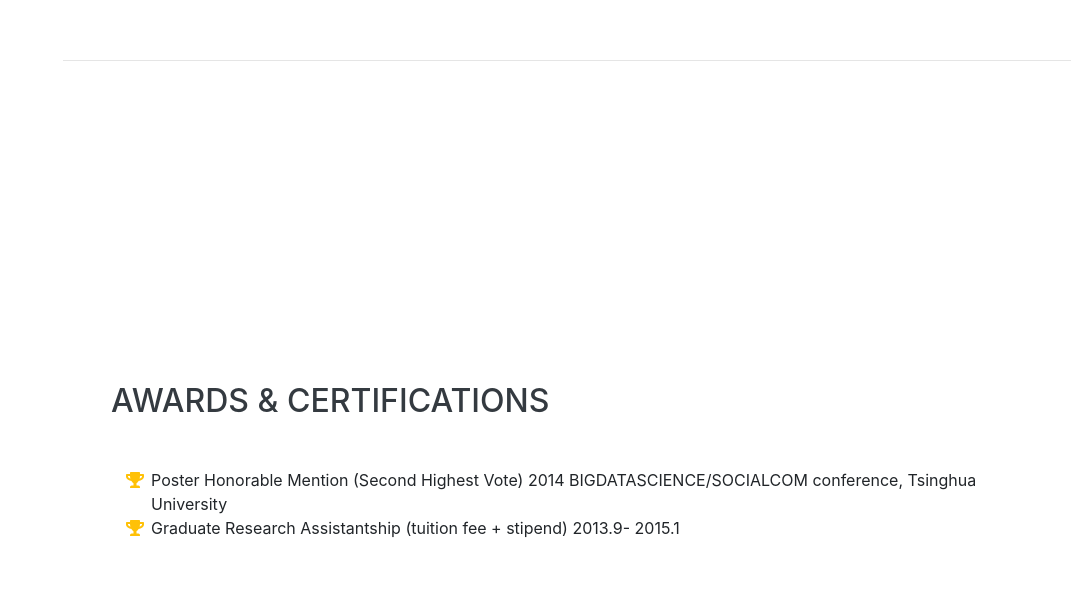
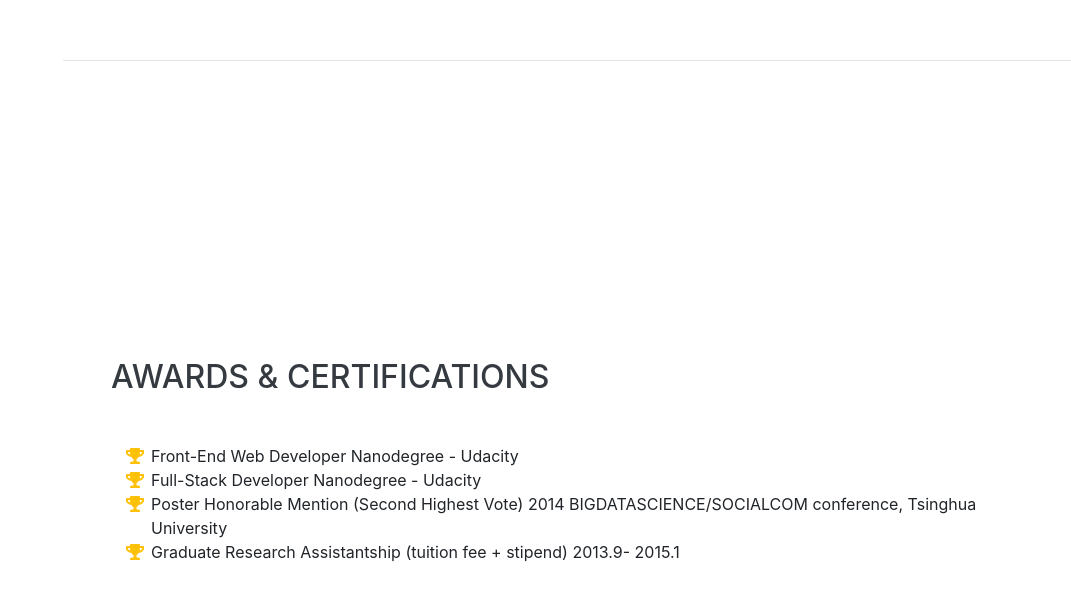
Before and after one commit to yanglududu/cv, a website with bundled scripts: page index.html in a window 1280 px wide. Shown: the part 5869-6468 px from the top of the page, without its empty margins (209-1280 px from the left). Built offline with nearby package versions, Linux system fonts and the light colour scheme; a web font is replaced by a local one.

Commit message:
add certificates

```diff
--- a/css/resume.css
+++ b/css/resume.css
@@ -190,7 +190,3 @@ a {
 a:hover, a:focus, a:active {
   color: #824027;
 }
-
-.project-img {
-  width: 20%;
-}
--- a/index.html
+++ b/index.html
@@ -316,6 +316,12 @@
         <ul class="fa-ul mb-0">
           <li>
             <i class="fa-li fa fa-trophy text-warning"></i>
+            Front-End Web Developer Nanodegree - Udacity</li>
+          <li>
+            <i class="fa-li fa fa-trophy text-warning"></i>
+            Full-Stack Developer Nanodegree - Udacity</li>
+          <li>
+            <i class="fa-li fa fa-trophy text-warning"></i>
             Poster Honorable Mention (Second Highest Vote)
             2014 BIGDATASCIENCE/SOCIALCOM conference, Tsinghua University</li>
           <li>
```
Also changed, not shown: img/profile.jpg (deleted).
